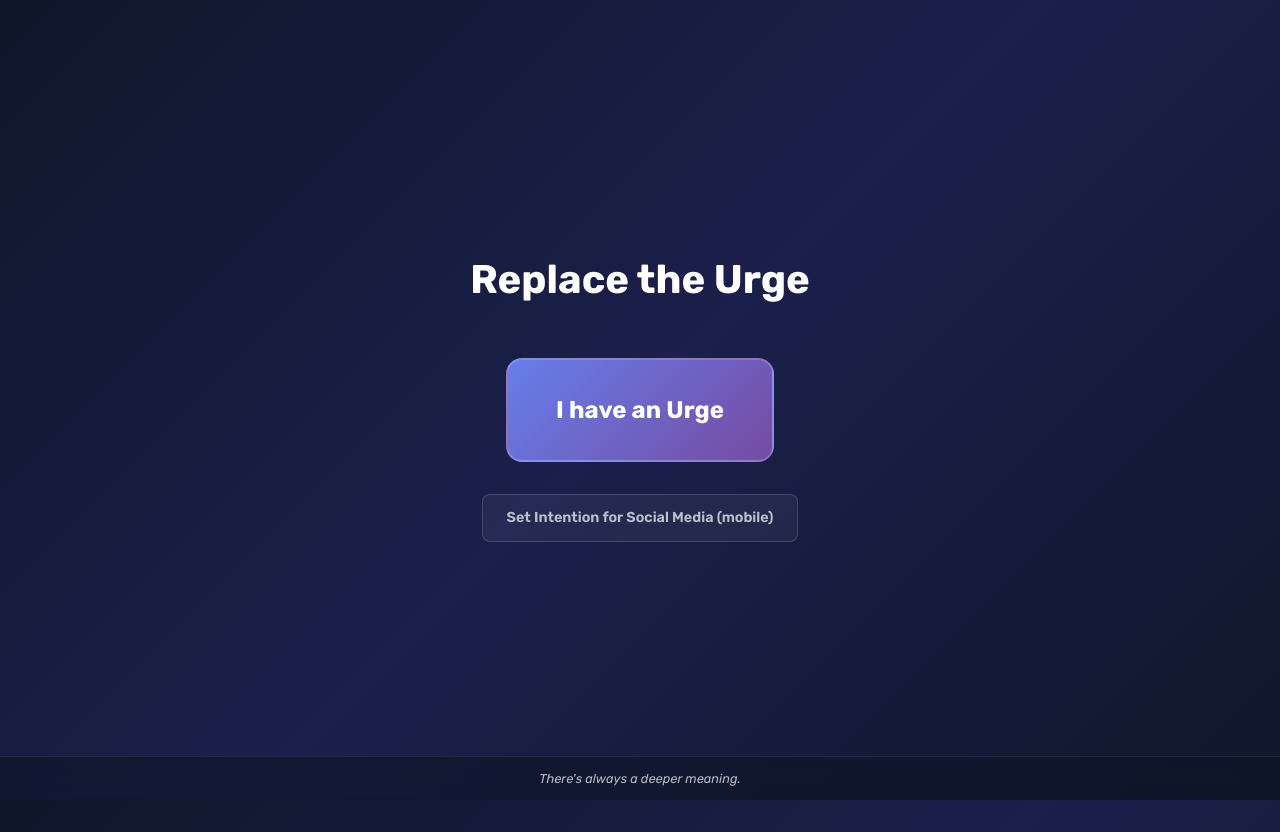
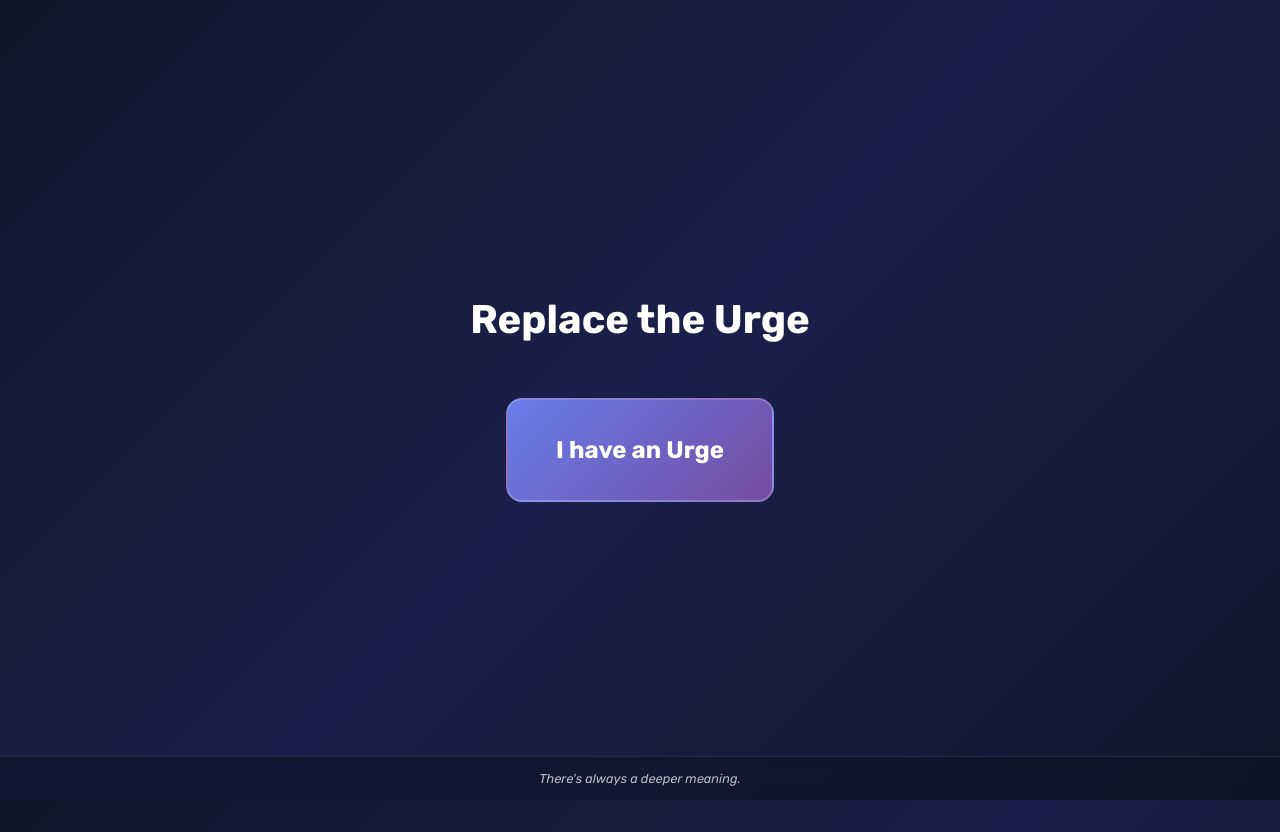
Before and after one commit to lucasbwein/Urge-Replacer, a React (Create React App) app: page / in a window 1280 px wide. Built offline with nearby package versions, Linux system fonts and the light colour scheme.

Commit message:
removed intention setting for computer

```diff
--- a/src/App.css
+++ b/src/App.css
@@ -189,6 +189,24 @@ body {
   flex-direction: column;
   gap: 1rem;
   align-items: center;
+}
+.saved-intention {
+  background: rgba(255, 255, 255, 0.08);
+  border: 1px solid rgba(255, 255, 255, 0.15);
+  padding: 1rem;
+  border-radius: 8px;
+  margin: 1rem 0;
+}
+
+.intention-label {
+  font-size: 0.85rem;
+  opacity: 0.7;
+  margin-bottom: 0.5rem;
+}
+
+.intention-text {
+  font-style: italic;
+  font-size: 1.1rem;
 }
 
 .intention-screen h2 {
--- a/src/App.js
+++ b/src/App.js
@@ -26,7 +26,13 @@ export default function App() {
   const [intention, setIntention] = useState('');
   const [timeLimit, setTimeLimit] = useState('10');
   const [targetApp, setTargetApp] = useState('');
+  const [isMobile, setIsMobile] = useState(false);
 
+  /* detects if on mobile */
+  useEffect(() => {
+    const checkMobile = /iPhone|iPad|iPod|Android/i.test(navigator.userAgent);
+    setIsMobile(checkMobile);
+  }, []);
 
   /* Resets screen at top when going next page */
   useEffect(() => {
@@ -506,12 +512,14 @@ export default function App() {
           }}>
             Continue with Intention
           </button> */}
-          <button
-            className="set-intention"
-            onClick={() => setCurrentScreen('setIntention')}
-          >
-            Set Intention for Social Media (mobile)
-          </button>
+          {isMobile && (
+            <button
+              className="set-intention"
+              onClick={() => setCurrentScreen('setIntention')}
+            >
+              Set Intention for Social Media
+            </button>
+          )}
         </div>
       )}
 
```
